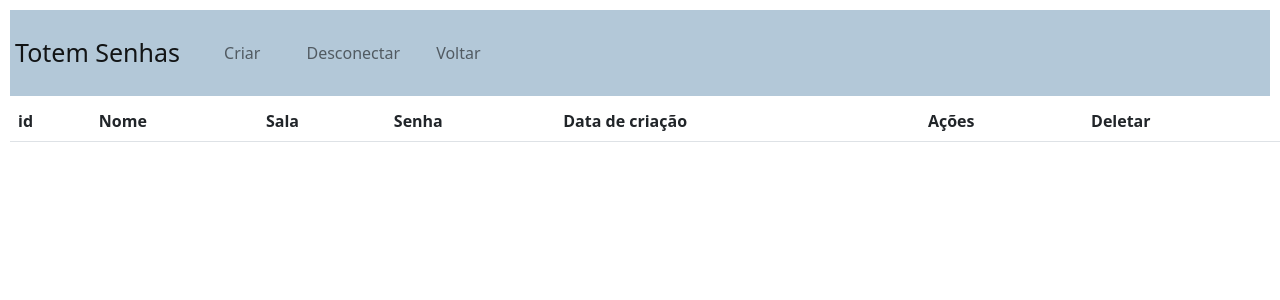
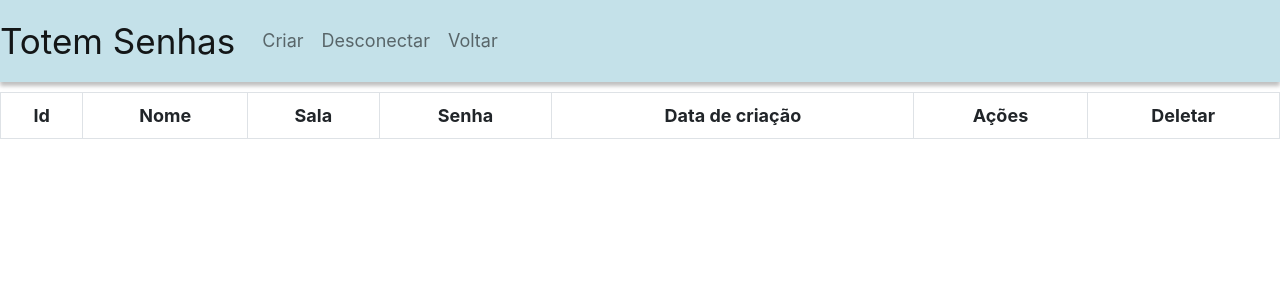
Before and after one commit to andersondemetrio/painel_senha, a Django app: page / in a window 1280 px wide. Shown: the top 300 px of the page. Run offline with Django 4.2, Linux system fonts and the light colour scheme; lists and menus that the app fills with data are empty.

Commit message:
alterações NAVBAR

```diff
--- a/static/base.html
+++ b/static/base.html
@@ -18,8 +18,8 @@
 
 <body>
 
-    <nav class="navbar navbar-expand-lg navbar-light" style="background-color: #9bb7ccc2;">
-        <a class="navbar-brand" style="font-size: 25px;" href="{% url 'index' %}">Totem Senhas</a>
+    <nav class="navbar navbar-expand-lg navbar-light" style="background: rgba(86, 168, 193, 0.348); box-shadow: 0px 4px 4px rgba(0, 0, 0, 0.25); margin-bottom: 10px;">
+        <a class="navbar-brand" style="font-size: 35px;" href="{% url 'index' %}">Totem Senhas</a>
         <button class="navbar-toggler" type="button" data-toggle="collapse" data-target="#navbarNav" aria-controls="navbarNav" aria-expanded="false" aria-label="Toggle navigation">
           <span class="navbar-toggler-icon"></span>
         </button>
--- a/static/css/style.css
+++ b/static/css/style.css
@@ -1,8 +1,12 @@
 *{
-    margin: 5px
+    font-family: 'Inter';
+    font-size: 18px;
 }
 
 
+tr{
+    text-align: center;
+}
 
 
 
--- a/totem/templates/index.html
+++ b/totem/templates/index.html
@@ -1,9 +1,9 @@
 {% include 'base.html' %}
 {% block conteudo  %}
-<table class="table">
+<table class="table table-bordered">
   <thead>
     <tr>
-      <th scope="col">id</th>
+      <th scope="col">Id</th>
       <th scope="col">Nome</th>
       <th scope="col">Sala</th>
       <th scope="col">Senha</th>
--- a/totem/templates/index_criacao.html
+++ b/totem/templates/index_criacao.html
@@ -3,7 +3,7 @@
 
 <div class="container">
     <form action= {% url 'index' %} method="post" >
-        <table class = "table">
+        <table class = "table" id="tabela">
             {{forms}}
             {% csrf_token %}
             <tr>
```
